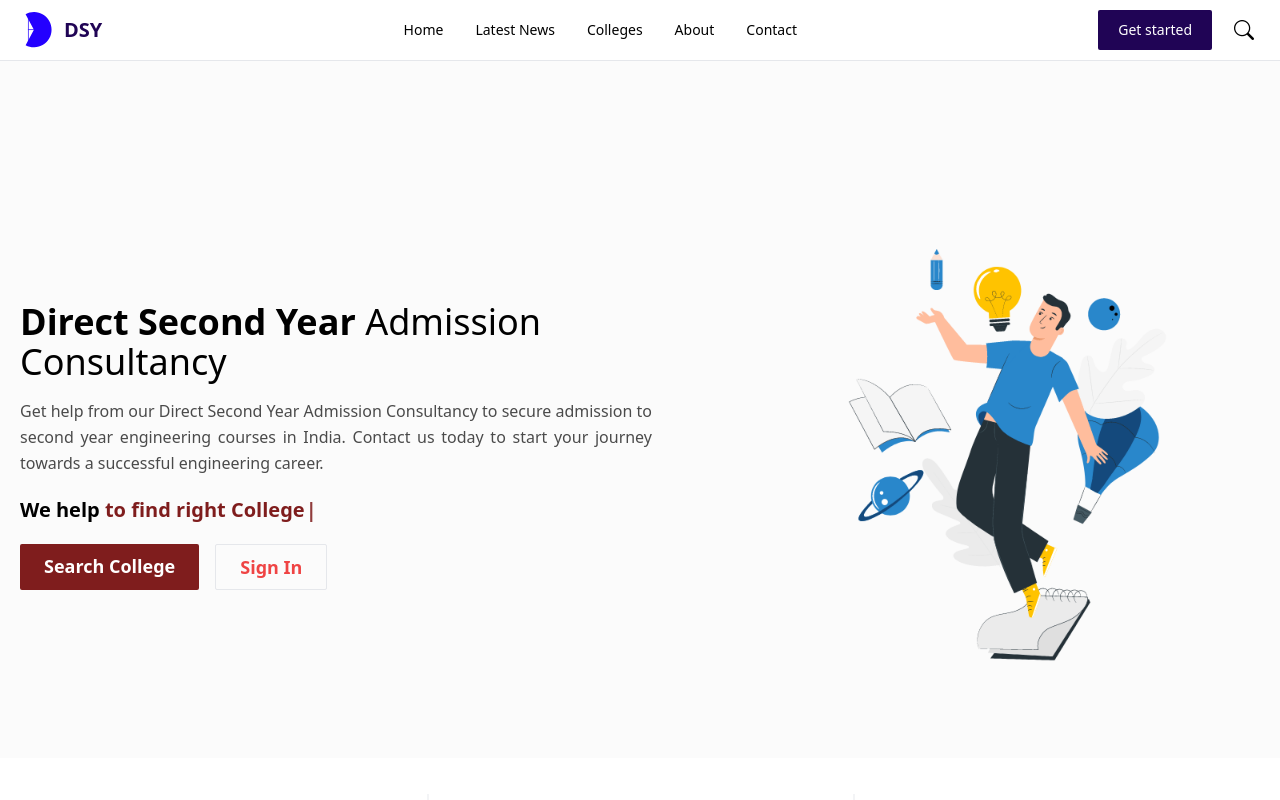
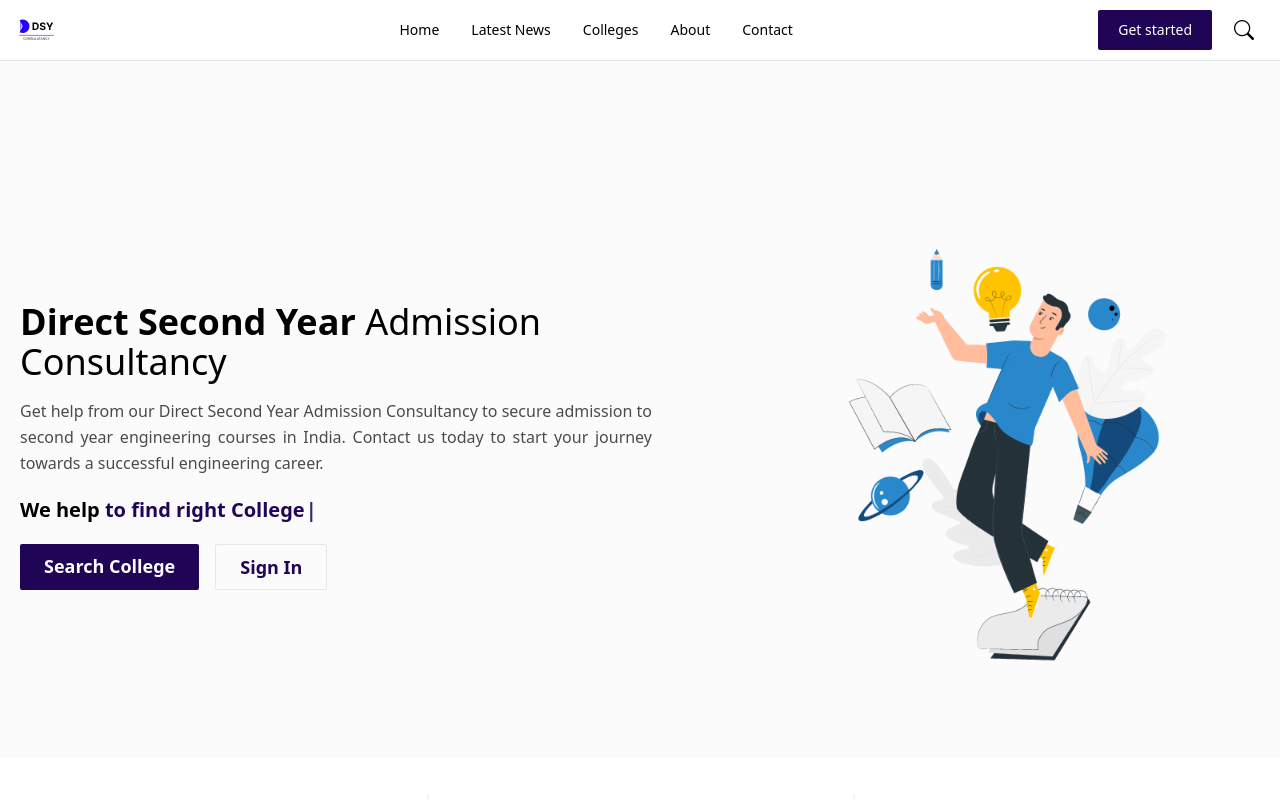
Before and after one commit to gauravn3112003/DSY_Consultancy-1, a Next.js app: page / in a window 1280 px wide. Shown: the top 800 px of the page. Built offline with nearby package versions, Linux system fonts and the light colour scheme.

Commit message:
add new logo and improve nav bar

```diff
--- a/navItem/TopNav.js
+++ b/navItem/TopNav.js
@@ -2,22 +2,27 @@ const TopNav = [
   {
     name: "Home",
     location: "/Home",
+    icon: "bi-house-door-fill",
   },
   {
     name: "Latest News",
     location: "/Latest",
+    icon: "bi-newspaper",
   },
   {
     name: "Colleges",
     location: "/AllCollege",
+    icon: "bi-building-fill",
   },
   {
     name: "About",
     location: "/AboutUs",
+    icon: "bi-info-square-fill",
   },
   {
     name: "Contact",
     location: "/ContactUs",
+    icon: "bi-headphones",
   },
 ];
 
--- a/pages/Components/Footer.js
+++ b/pages/Components/Footer.js
@@ -7,11 +7,8 @@ const Footer = () => {
         <div className="py-5 px-5 sm:px-0  bg-white   container m-auto ">
           <div className="md:flex md:justify-between">
             <div className="mb-6 md:mb-0">
-              <a href="https://flowbite.com/" className="flex items-center">
-                <img src="/img/logo.svg" className="h-8 mr-3" alt="FlowBite Logo" />
-                <span className="self-center text-2xl pColor font-semibold whitespace-nowrap ">
-                  DSY
-                </span>
+              <a href="/" className="flex items-center">
+                <img src="/img/DSY.svg" alt="" className="w-24" />
               </a>
             </div>
             <div className="grid grid-cols-2 gap-8 sm:gap-6 sm:grid-cols-3">
@@ -26,7 +23,10 @@ const Footer = () => {
                     </a>
                   </li>
                   <li>
-                    <a href="https://tailwindcss.com/" className="hover:underline">
+                    <a
+                      href="https://tailwindcss.com/"
+                      className="hover:underline"
+                    >
                       Tailwind CSS
                     </a>
                   </li>
--- a/pages/Components/Nav.js
+++ b/pages/Components/Nav.js
@@ -69,12 +69,12 @@ const Nav = () => {
           <Link href="/">
             <a className="flex items-center">
               <img
-                src="/img/logo.svg"
-                className="h-7 mr-3 sm:h-9"
+                src="/img/DSY.svg"
+                className="w-2/4 mr-3 sm:h-9"
                 alt="Flowbite Logo"
               />
               <span className="self-center text-xl font-semibold whitespace-nowrap pColor">
-                DSY
+                {/* DSY */}
               </span>
             </a>
           </Link>
@@ -192,14 +192,15 @@ const Nav = () => {
             </div>
           ) : (
             <div className="mx-5 py-5 font-bold text-2xl pColor border-b">
-              DSY
+              {/* DSY */}
+              <img src="/img/DSY.svg" alt="" className="w-24" />
             </div>
           )}
           <div className="p-5">
             {TopNav.map((item, index) => {
               return (
                 <div className="flex  items-center mb-2" key={index}>
-                  <i className="bi-buildings-fill text-slate-800 bi text-sm  mr-5"></i>
+                  <i className={`${item.icon} p-1 px-2 bg-blue-50 rounded-sm text-slate-800 bi text-sm  mr-5`}></i>
                   <Link href={item.location}>
                     <button
                       onClick={function () {
@@ -235,7 +236,7 @@ const Nav = () => {
               <div className="p-5">
                 <div className="flex  items-center  mb-2">
                   <i
-                    className={`bi-person-fill text-sm text-slate-800 bi mr-5`}
+                    className={`bi-person-fill p-1 px-2 bg-blue-50 rounded-sm  text-sm text-slate-800 bi mr-5`}
                   ></i>
                   <Link
                     href={{
@@ -259,7 +260,7 @@ const Nav = () => {
                   return (
                     <div className="flex  items-center  mb-2" key={index}>
                       <i
-                        className={`${item.icon} text-sm text-slate-800 bi mr-5`}
+                        className={`${item.icon} p-1 px-2 bg-blue-50 rounded-sm   text-sm text-slate-800 bi mr-5`}
                       ></i>
                       <Link href={item.location}>
                         <button
@@ -278,7 +279,7 @@ const Nav = () => {
                 {status.userAllData.role == status.adminKey && (
                   <div className="flex  items-center  mb-2">
                     <i
-                      className={`bi-bar-chart-line-fill  text-sm text-slate-800 bi mr-5`}
+                      className={`bi-bar-chart-line-fill p-1 px-2 bg-blue-50 rounded-sm   text-sm text-slate-800 bi mr-5`}
                     ></i>
                     <Link href="/Admin/AllContact">
                       <button
--- a/pages/index.js
+++ b/pages/index.js
@@ -152,7 +152,7 @@ const Home = () => {
                 >
                   Admission for Direct second Year will be started{" "}
                   <span className="ml-5 ">
-                    <a href="/Home">Click Here</a>
+                    <a href="/Home " className="cursor-pointer z-50">Click Here</a>
                   </span>
                 </marquee>
               </div>
@@ -173,7 +173,7 @@ const Home = () => {
 
                   <div className="py-5 flex text-left w-full sm:text-left font-bold text-xl ">
                     We help&nbsp;
-                    <span className="text-red-900 ntext-left">
+                    <span className="pColor ntext-left">
                       <Typewriter
                         options={{
                           strings: [
@@ -188,12 +188,12 @@ const Home = () => {
                   </div>
 
                   <div className="flex w-full  justify-start ">
-                    <button className="inline-flex font-semibold bg-red-900 text-white border-0 py-2  px-6 focus:outline-none  rounded-sm text-lg">
+                    <button className="inline-flex font-semibold pBtn border-0 py-2  px-6 focus:outline-none  rounded-sm text-lg">
                       Search College
                     </button>
                     {!user && (
                       <Link href="/Login">
-                        <button className="ml-4 font-semibold inline-flex text-red-500 border py-2 px-6 focus:outline-none hover:bg-gray-200 rounded-sm text-lg">
+                        <button className="ml-4 font-semibold inline-flex pColor border py-2 px-6 focus:outline-none hover:bg-gray-200 rounded-sm text-lg">
                           Sign In
                         </button>
                       </Link>
```
Also changed, not shown: public/img/DSY.svg (added).
